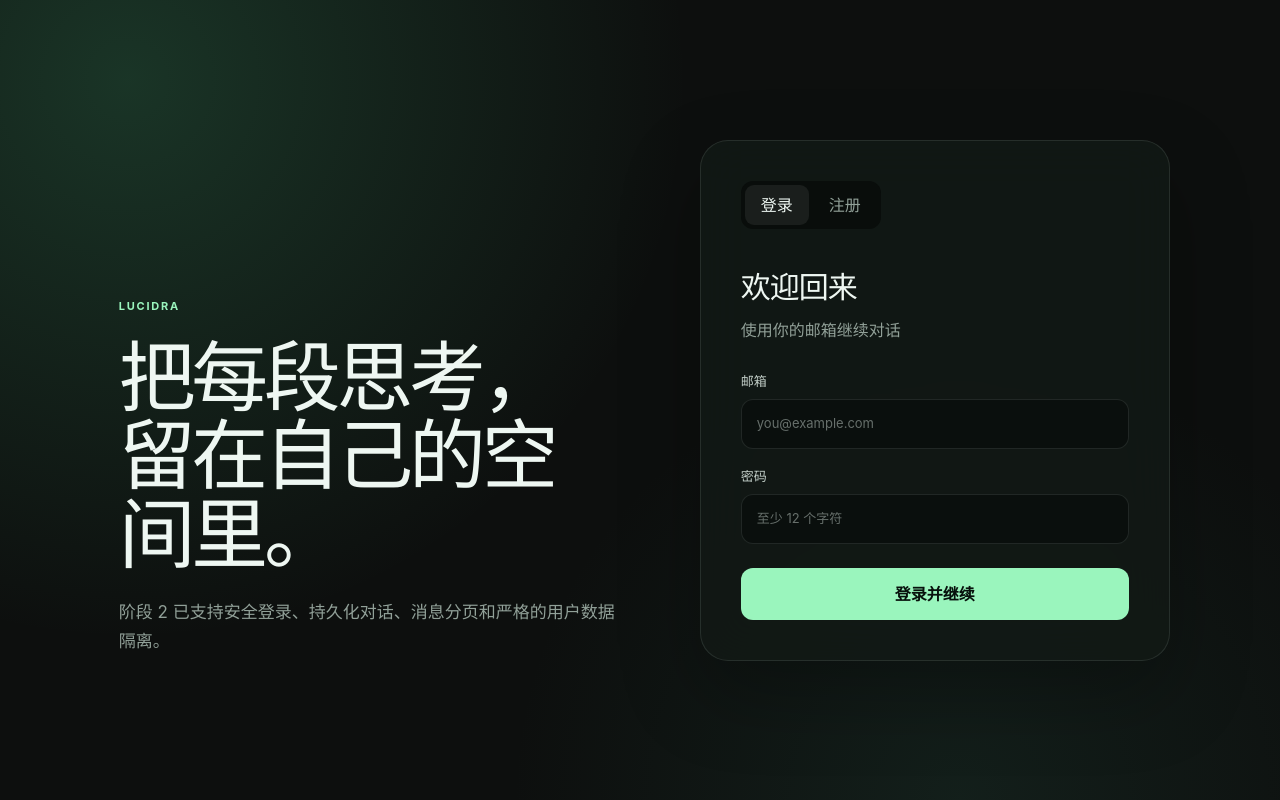
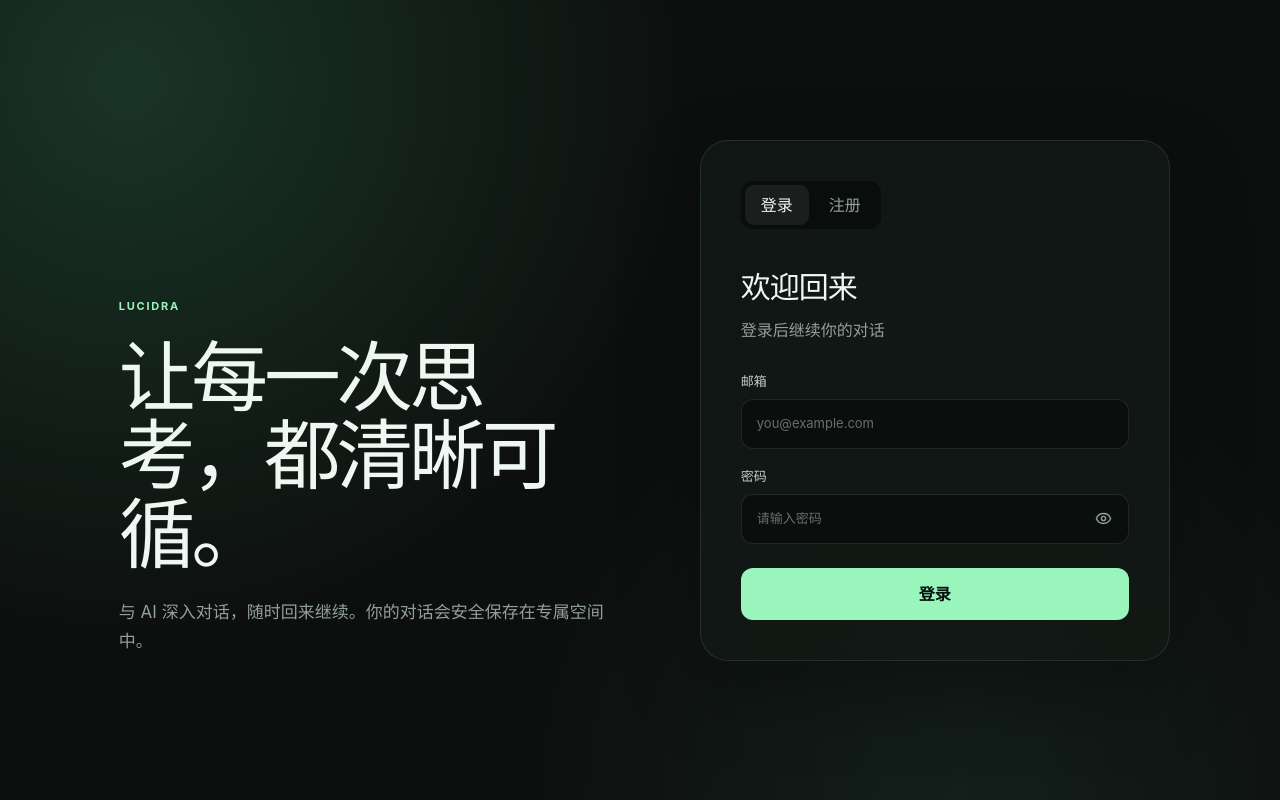
Before and after one commit to jingjing20/chat-gpt, a Next.js app in the folder apps/web/: page /login in a window 1280 px wide. Built offline with nearby package versions, Linux system fonts and the light colour scheme; no server answers.

Commit message:
feat: xx

```diff
--- a/apps/web/src/app/globals.css
+++ b/apps/web/src/app/globals.css
@@ -55,6 +55,14 @@ button {
 button:disabled {
   cursor: not-allowed;
   opacity: 0.5;
+}
+
+button:focus-visible,
+a:focus-visible,
+input:focus-visible,
+textarea:focus-visible {
+  outline: 2px solid var(--accent);
+  outline-offset: 2px;
 }
 
 .auth-page {
@@ -169,6 +177,18 @@ button:disabled {
   font-size: 13px;
 }
 
+.field-label {
+  display: flex;
+  align-items: baseline;
+  justify-content: space-between;
+}
+
+.field-label small {
+  color: var(--muted);
+  font-size: 11px;
+  font-weight: 400;
+}
+
 .auth-card input {
   width: 100%;
   padding: 14px 15px;
@@ -176,6 +196,36 @@ button:disabled {
   border-radius: 12px;
   outline: none;
   background: #0a0f0d;
+}
+
+.password-field {
+  position: relative;
+  display: block;
+}
+
+.password-field input {
+  padding-right: 46px;
+}
+
+.password-toggle {
+  position: absolute;
+  top: 50%;
+  right: 8px;
+  display: grid;
+  width: 34px;
+  height: 34px;
+  padding: 0;
+  place-items: center;
+  border: 0;
+  border-radius: 8px;
+  background: transparent;
+  color: var(--muted);
+  transform: translateY(-50%);
+}
+
+.password-toggle:hover {
+  background: rgba(255, 255, 255, 0.05);
+  color: var(--text);
 }
 
 .auth-card input:focus,
@@ -611,9 +661,9 @@ button:disabled {
 .home-composer {
   position: relative;
   display: grid;
-  grid-template-columns: minmax(0, 1fr) 44px;
-  gap: 10px;
-  padding: 10px;
+  grid-template-columns: minmax(0, 1fr) 36px;
+  gap: 12px;
+  padding: 12px 14px 12px 18px;
   border: 1px solid rgba(154, 245, 189, 0.18);
   border-radius: 22px;
   background: rgba(21, 28, 25, 0.92);
@@ -623,8 +673,8 @@ button:disabled {
 .home-composer textarea {
   min-height: 54px;
   max-height: 180px;
-  padding: 15px 12px;
-  resize: vertical;
+  padding: 15px 4px;
+  resize: none;
   border: 0;
   outline: 0;
   background: transparent;
@@ -632,11 +682,14 @@ button:disabled {
 }
 
 .home-composer button {
-  align-self: end;
-  width: 44px;
-  height: 44px;
+  display: grid;
+  width: 36px;
+  height: 36px;
+  align-self: center;
+  padding: 0;
+  place-items: center;
   border: 0;
-  border-radius: 14px;
+  border-radius: 999px;
   background: var(--accent);
   color: #07110c;
   font-size: 20px;
@@ -658,7 +711,7 @@ button:disabled {
 }
 
 .conversation-header {
-  padding: 0 24px;
+  padding: 0 clamp(18px, 2.4vw, 36px);
   border-bottom: 1px solid var(--border);
   background: rgba(8, 11, 10, 0.75);
   backdrop-filter: blur(20px);
@@ -678,7 +731,10 @@ button:disabled {
   display: inline-flex;
   align-items: center;
   gap: 7px;
-  color: #737b77;
+  padding: 6px 10px;
+  border: 1px solid var(--border);
+  border-radius: 999px;
+  color: #9aa49f;
   font-size: 11px;
 }
 
@@ -1227,7 +1283,7 @@ button:disabled {
 .composer {
   width: min(760px, calc(100% - 48px));
   margin: 0 auto;
-  padding: 10px 0 20px;
+  padding: 10px 0 max(18px, env(safe-area-inset-bottom));
 }
 
 .composer-status {
@@ -1239,8 +1295,8 @@ button:disabled {
 .composer-panel {
   position: relative;
   display: grid;
-  grid-template-columns: minmax(0, 1fr) 40px;
-  padding: 9px 9px 7px 15px;
+  grid-template-columns: minmax(0, 1fr) 36px;
+  padding: 10px 10px 8px 16px;
   border: 1px solid rgba(255, 255, 255, 0.1);
   border-radius: 19px;
   background: #202321;
@@ -1255,8 +1311,11 @@ button:disabled {
 }
 
 .composer-panel > p {
+  display: flex;
   grid-column: 1 / -1;
-  margin: 3px 2px 0;
+  margin: 5px 2px 0;
+  justify-content: space-between;
+  gap: 16px;
   color: #727975;
   font-size: 10px;
 }
@@ -1387,15 +1446,35 @@ button:disabled {
 }
 
 .composer-panel > button {
-  align-self: end;
-  width: 40px;
-  height: 40px;
+  display: grid;
+  width: 36px;
+  height: 36px;
+  align-self: center;
+  padding: 0;
+  place-items: center;
   border: 0;
-  border-radius: 13px;
+  border-radius: 999px;
   background: var(--accent);
   color: #07110c;
   font-size: 19px;
   font-weight: 800;
+  transition:
+    background 150ms ease,
+    transform 150ms ease,
+    opacity 150ms ease;
+}
+
+.composer-panel > button:not(:disabled):hover,
+.home-composer button:not(:disabled):hover {
+  background: #aff8ca;
+  transform: translateY(-1px);
+}
+
+.composer-panel > button:disabled,
+.home-composer button:disabled {
+  background: #3a423e;
+  color: #768079;
+  opacity: 1;
 }
 
 @media (max-width: 760px) {
@@ -1480,6 +1559,14 @@ button:disabled {
     padding: 0 16px;
   }
 
+  .conversation-mode {
+    padding: 6px;
+  }
+
+  .conversation-mode span {
+    display: none;
+  }
+
   .header-actions .text-button:first-child {
     display: none;
   }
@@ -1510,6 +1597,14 @@ button:disabled {
   .scroll-to-bottom {
     margin-right: 18px;
   }
+
+  .composer-panel > p span:first-child {
+    display: none;
+  }
+
+  .composer-panel > p {
+    justify-content: flex-start;
+  }
 }
 
 @media (prefers-reduced-motion: reduce) {
--- a/apps/web/src/app/login/page.tsx
+++ b/apps/web/src/app/login/page.tsx
@@ -6,6 +6,7 @@ import { useRouter } from 'next/navigation';
 import { useState, type FormEvent } from 'react';
 import { ApiClientError } from '@/lib/api';
 import { queryKeys } from '@/lib/query-keys';
+import { Eye, EyeOff } from 'lucide-react';
 
 export default function LoginPage() {
   const router = useRouter();
@@ -13,6 +14,7 @@ export default function LoginPage() {
   const [mode, setMode] = useState<'login' | 'register'>('login');
   const [email, setEmail] = useState('');
   const [password, setPassword] = useState('');
+  const [showPassword, setShowPassword] = useState(false);
   const [error, setError] = useState('');
   const [submitting, setSubmitting] = useState(false);
 
@@ -42,29 +44,41 @@ export default function LoginPage() {
     <main className="auth-page">
       <section className="auth-intro">
         <p className="brand-mark">LUCIDRA</p>
-        <h1>把每段思考，留在自己的空间里。</h1>
-        <p>阶段 2 已支持安全登录、持久化对话、消息分页和严格的用户数据隔离。</p>
+        <h1>让每一次思考，都清晰可循。</h1>
+        <p>与 AI 深入对话，随时回来继续。你的对话会安全保存在专属空间中。</p>
       </section>
       <section className="auth-card" aria-labelledby="auth-title">
         <div className="auth-tabs" role="tablist" aria-label="认证方式">
           <button
+            aria-selected={mode === 'login'}
             className={mode === 'login' ? 'active' : ''}
-            onClick={() => setMode('login')}
+            onClick={() => {
+              setMode('login');
+              setError('');
+            }}
+            role="tab"
             type="button"
           >
             登录
           </button>
           <button
+            aria-selected={mode === 'register'}
             className={mode === 'register' ? 'active' : ''}
-            onClick={() => setMode('register')}
+            onClick={() => {
+              setMode('register');
+              setError('');
+            }}
+            role="tab"
             type="button"
           >
             注册
           </button>
         </div>
-        <h2 id="auth-title">{mode === 'login' ? '欢迎回来' : '创建账户'}</h2>
+        <h2 id="auth-title">
+          {mode === 'login' ? '欢迎回来' : '创建你的账户'}
+        </h2>
         <p className="auth-hint">
-          {mode === 'login' ? '使用你的邮箱继续对话' : '密码至少需要 12 个字符'}
+          {mode === 'login' ? '登录后继续你的对话' : '注册后即可开始新的对话'}
         </p>
         <form onSubmit={submit}>
           <label>
@@ -80,31 +94,49 @@ export default function LoginPage() {
             />
           </label>
           <label>
+            <span className="field-label">
               密码
+              {mode === 'register' ? <small>至少 12 个字符</small> : null}
+            </span>
+            <span className="password-field">
               <input
                 autoComplete={
                   mode === 'login' ? 'current-password' : 'new-password'
                 }
-              minLength={12}
+                minLength={mode === 'register' ? 12 : undefined}
                 name="password"
                 onChange={(event) => setPassword(event.target.value)}
-              placeholder="至少 12 个字符"
+                placeholder={mode === 'login' ? '请输入密码' : '请设置密码'}
                 required
-              type="password"
+                type={showPassword ? 'text' : 'password'}
                 value={password}
               />
+              <button
+                aria-label={showPassword ? '隐藏密码' : '显示密码'}
+                className="password-toggle"
+                onClick={() => setShowPassword((visible) => !visible)}
+                title={showPassword ? '隐藏密码' : '显示密码'}
+                type="button"
+              >
+                {showPassword ? (
+                  <EyeOff aria-hidden="true" size={17} />
+                ) : (
+                  <Eye aria-hidden="true" size={17} />
+                )}
+              </button>
+            </span>
           </label>
-          {error ? <p className="form-error">{error}</p> : null}
+          {error ? (
+            <p className="form-error" role="alert">
+              {error}
+            </p>
+          ) : null}
           <button
             className="primary-button"
             disabled={submitting}
             type="submit"
           >
-            {submitting
-              ? '请稍候…'
-              : mode === 'login'
-                ? '登录并继续'
-                : '注册并开始'}
+            {submitting ? '请稍候…' : mode === 'login' ? '登录' : '创建账户'}
           </button>
         </form>
       </section>
--- a/apps/web/src/components/conversation-view.tsx
+++ b/apps/web/src/components/conversation-view.tsx
@@ -347,9 +347,9 @@ export function ConversationView({
     <div className="conversation-view">
       <header className="conversation-header">
         <h1>{detailQuery.data.title}</h1>
-        <span className="conversation-mode">
+        <span className="conversation-mode" title="当前使用的模型">
           <i aria-hidden="true" />
-          DeepSeek
+          <span>DeepSeek</span>
         </span>
       </header>
       <div
@@ -503,7 +503,7 @@ export function ConversationView({
                 event.currentTarget.form?.requestSubmit();
               }
             }}
-            placeholder="给助手发送消息"
+            placeholder="输入消息…"
             ref={textareaRef}
             rows={1}
             value={content}
@@ -515,7 +515,10 @@ export function ConversationView({
           >
             <ArrowUp aria-hidden="true" size={19} />
           </button>
-          <p>Enter 发送 · Shift + Enter 换行</p>
+          <p>
+            <span>内容由 AI 生成，请核实重要信息</span>
+            <span>Enter 发送 · Shift + Enter 换行</span>
+          </p>
         </div>
       </form>
     </div>
--- a/apps/web/src/components/new-conversation-start.tsx
+++ b/apps/web/src/components/new-conversation-start.tsx
@@ -6,6 +6,7 @@ import { queryKeys } from '@/lib/query-keys';
 import { useMutation, useQueryClient } from '@tanstack/react-query';
 import { useRouter } from 'next/navigation';
 import { useState, type FormEvent } from 'react';
+import { ArrowUp } from 'lucide-react';
 
 function createTitle(content: string) {
   const compact = content.replace(/\s+/g, ' ').trim();
@@ -51,7 +52,7 @@ export function NewConversationStart() {
       <div className="empty-chat-intro">
         <span className="empty-chat-orb" aria-hidden="true" />
         <h1>有什么可以帮你？</h1>
-        <p>输入一个问题开始对话，支持 Markdown、代码和 Mermaid 流程图。</p>
+        <p>无论是梳理思路、分析问题，还是编写代码，都可以从这里开始。</p>
       </div>
       <form className="home-composer" onSubmit={submit}>
         <textarea
@@ -65,7 +66,7 @@ export function NewConversationStart() {
               event.currentTarget.form?.requestSubmit();
             }
           }}
-          placeholder="输入消息，Enter 发送"
+          placeholder="输入消息…"
           rows={1}
           value={content}
         />
@@ -74,7 +75,7 @@ export function NewConversationStart() {
           disabled={startMutation.isPending || !content.trim()}
           type="submit"
         >
-          ↑
+          <ArrowUp aria-hidden="true" size={19} />
         </button>
         {startMutation.isError ? (
           <p className="home-composer-error">创建对话失败，请稍后重试。</p>
--- a/apps/web/test/markdown-style.e2e-spec.ts
+++ b/apps/web/test/markdown-style.e2e-spec.ts
@@ -6,7 +6,7 @@ test('Markdown 常用语义保留完整且可读的排版样式', async ({ page
   await page.getByRole('button', { name: '注册' }).click();
   await page.getByLabel('邮箱').fill(email);
   await page.getByLabel('密码').fill('a-secure-password');
-  await page.getByRole('button', { name: '注册并开始' }).click();
+  await page.getByRole('button', { name: '创建账户' }).click();
 
   const markdown = [
     '# 一级标题',
--- a/apps/web/test/markdown-xss.e2e-spec.ts
+++ b/apps/web/test/markdown-xss.e2e-spec.ts
@@ -6,7 +6,7 @@ test('恶意 Markdown 不能执行，刷新后对话和消息仍然存在', asyn
   await page.getByRole('button', { name: '注册' }).click();
   await page.getByLabel('邮箱').fill(email);
   await page.getByLabel('密码').fill('a-secure-password');
-  await page.getByRole('button', { name: '注册并开始' }).click();
+  await page.getByRole('button', { name: '创建账户' }).click();
   await expect(page).toHaveURL(/\/chat$/);
 
   const payload =
--- a/apps/web/test/multi-conversation.e2e-spec.ts
+++ b/apps/web/test/multi-conversation.e2e-spec.ts
@@ -205,7 +205,7 @@ async function register(page: import('@playwright/test').Page) {
     .getByLabel('邮箱')
     .fill(`phase6-${crypto.randomUUID()}@example.com`);
   await page.getByLabel('密码').fill('a-secure-password');
-  await page.getByRole('button', { name: '注册并开始' }).click();
+  await page.getByRole('button', { name: '创建账户' }).click();
   await expect(page).toHaveURL(/\/chat$/);
 }
 
```
Lines whose indentation alone changed are shown as unchanged.
